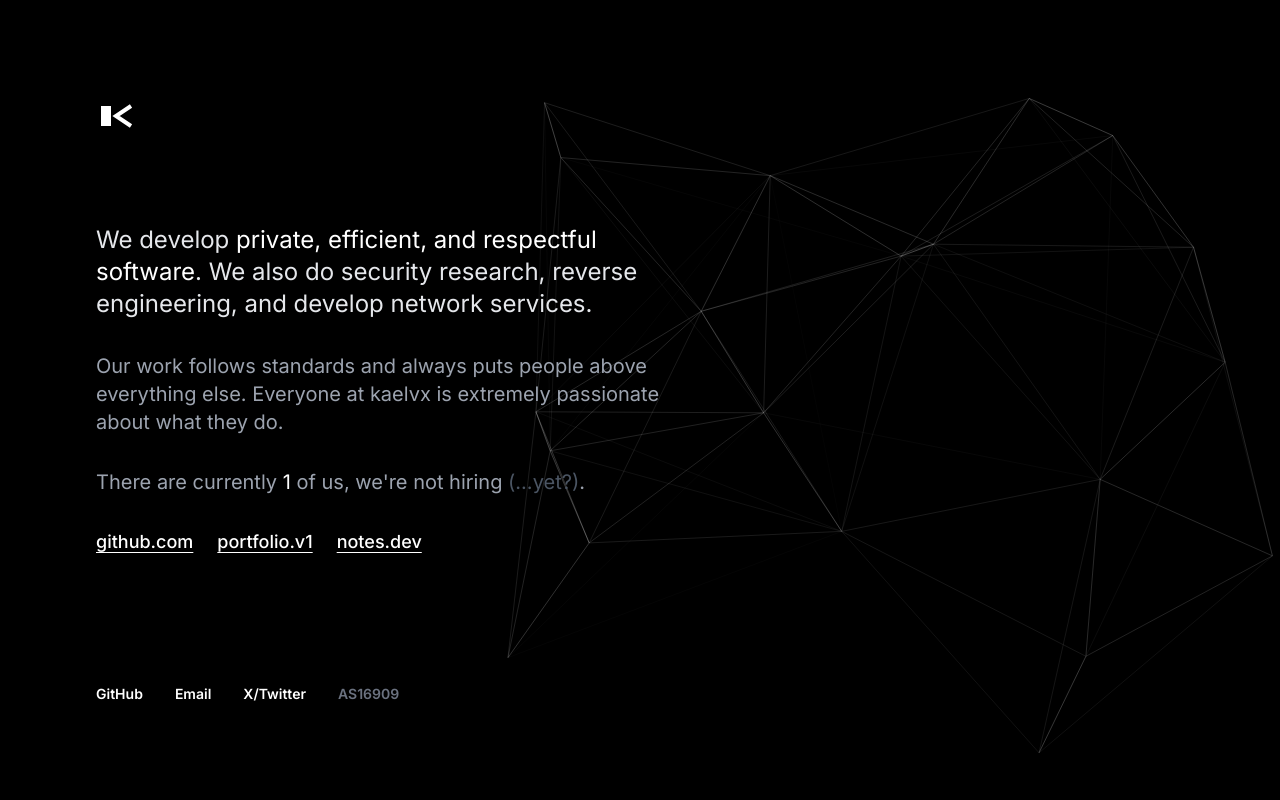
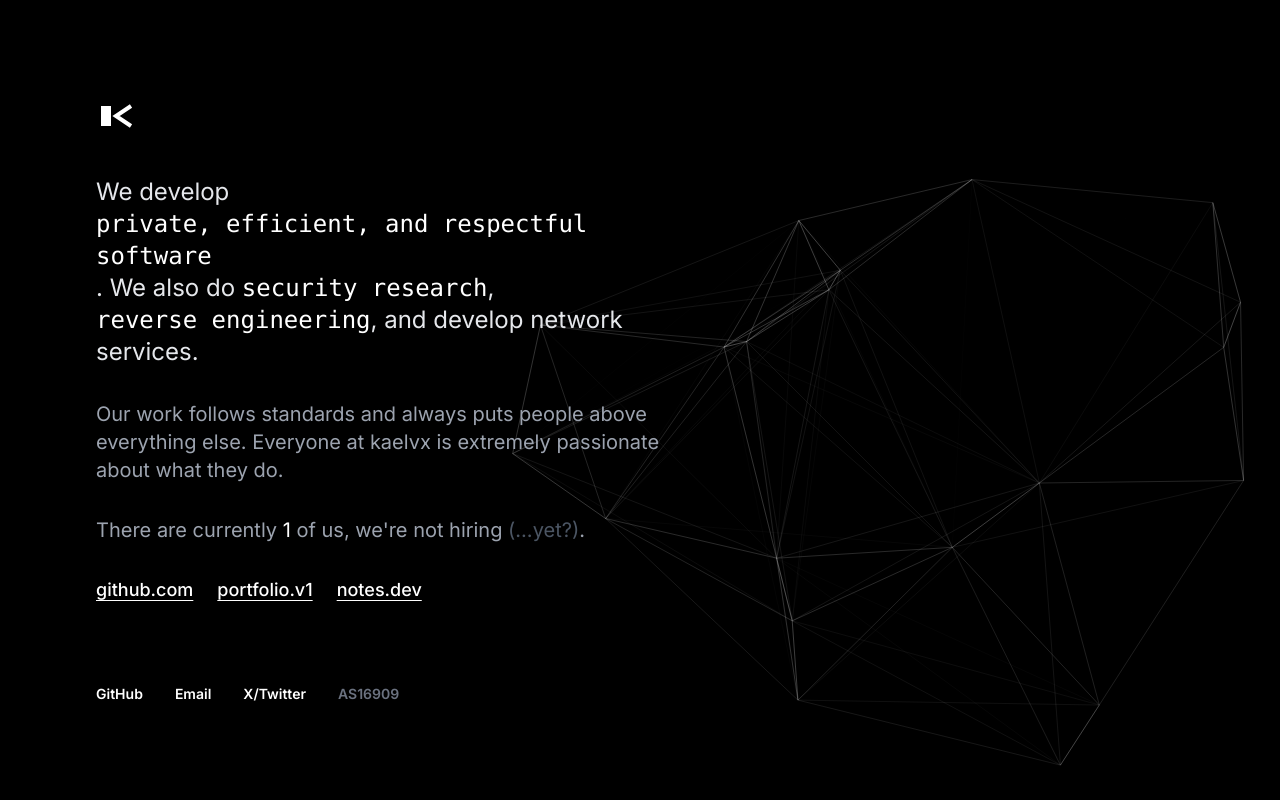
Before and after one commit to mejares-jamesmichael/kaelvxdev-web-space, a SvelteKit app: page / in a window 1280 px wide. Built offline with nearby package versions, Linux system fonts and the light colour scheme.

Commit message:
modfiy page

```diff
--- a/src/routes/+page.svelte
+++ b/src/routes/+page.svelte
@@ -1,13 +1,14 @@
 <script lang="ts">
   import GeometricLines from '$lib/components/GeometricLines.svelte';
+  import ScrambleText from '$lib/components/ScrambleText.svelte';
 </script>
 
 <GeometricLines />
 
-<div class="relative z-10 h-screen flex flex-col justify-between p-12 md:p-24 max-w-[1600px] mx-auto">
+<div class="relative z-10 h-screen flex flex-col justify-between p-12 md:p-24 max-w-[1600px] mx-auto pointer-events-none">
 
   <!-- LOGO (Top Left) -->
-  <header>
+  <header class="pointer-events-auto">
     <div class="text-4xl font-bold tracking-tighter text-white">
       <svg width="40" height="40" viewBox="0 0 40 40" fill="none" xmlns="http://www.w3.org/2000/svg">
         <path d="M5 10 L15 10 L15 30 L5 30 Z" fill="white" />
@@ -17,11 +18,11 @@
   </header>
 
   <!-- MAIN CONTENT (Vertically Centered, Left Aligned) -->
-  <main class="max-w-xl -mt-10">
+  <main class="max-w-xl -mt-10 pointer-events-auto">
     <div class="space-y-8 text-xl md:text-2xl font-normal leading-snug text-gray-200">
       <p>
-        We develop <span class="text-white">private, efficient, and respectful software</span>.
-        We also do security research, reverse engineering, and develop network services.
+        We develop <span class="text-white"><ScrambleText text="private, efficient, and respectful software" /></span>.
+        We also do <span class="text-white"><ScrambleText text="security research" /></span>, <span class="text-white"><ScrambleText text="reverse engineering" /></span>, and develop network services.
       </p>
 
       <p class="text-lg md:text-xl text-gray-400 leading-relaxed">
@@ -35,7 +36,7 @@
 
     <!-- LINKS ROW -->
     <div class="mt-8 flex flex-wrap gap-6 text-lg font-medium">
-      <a href="https://github.com/mejares-jamesmichael" target="_blank" class="text-white underline decoration-1 underline-offset-4 hover:text-gray-300 transition-colors">
+      <a href="https://github.com/kaelvxdev" target="_blank" class="text-white underline decoration-1 underline-offset-4 hover:text-gray-300 transition-colors">
         github.com
       </a>
       <a href="#" class="text-white underline decoration-1 underline-offset-4 hover:text-gray-300 transition-colors">
@@ -48,9 +49,9 @@
   </main>
 
   <!-- FOOTER (Bottom Left) -->
-  <footer>
+  <footer class="pointer-events-auto">
     <div class="flex flex-wrap gap-8 text-sm font-semibold text-white">
-      <a href="https://github.com/mejares-jamesmichael" class="hover:text-gray-400 transition-colors">GitHub</a>
+      <a href="https://github.com/kaelvxdev" class="hover:text-gray-400 transition-colors">GitHub</a>
       <a href="mailto:contact@kael.dev" class="hover:text-gray-400 transition-colors">Email</a>
       <a href="https://twitter.com" class="hover:text-gray-400 transition-colors">X/Twitter</a>
       <span class="text-gray-500">AS16909</span>
```
